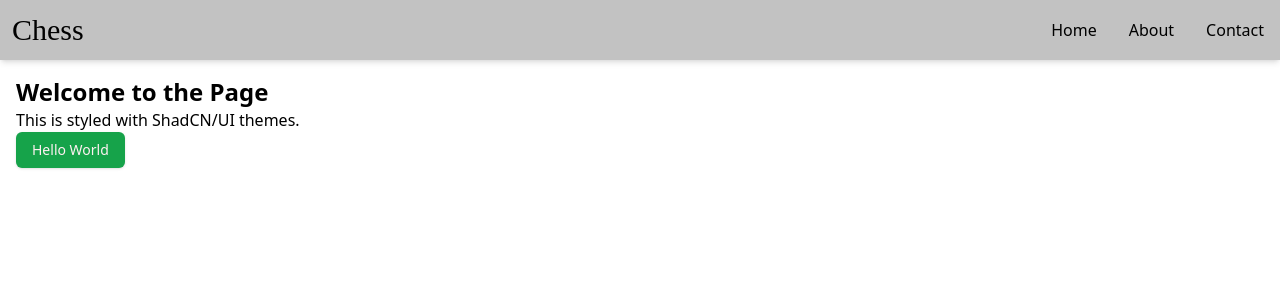
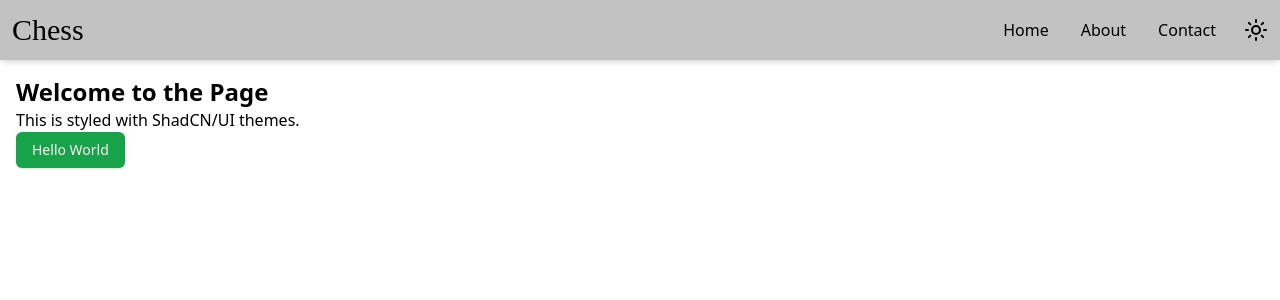
Before and after one commit to Amaan-Kazi/Chess, a Next.js app in the folder frontend/: page / in a window 1280 px wide. Shown: the top 300 px of the page. Built offline with nearby package versions, Linux system fonts and the light colour scheme; a web font is replaced by a local one.

Commit message:
Theme switcher

```diff
--- a/frontend/src/components/navbar.tsx
+++ b/frontend/src/components/navbar.tsx
@@ -1,11 +1,16 @@
 "use client";
 import "../../public/fonts.css";
+
 import { useState } from "react";
-import { Menu, X } from 'lucide-react';
+import { useTheme } from "next-themes";
+import { Menu, X, Sun, Moon } from 'lucide-react';
 
 export default function Navbar({ activePage }: { activePage: string }) {
+  const { theme, setTheme } = useTheme();
   const [menuOpen, setMenuOpen] = useState(false);
+
   console.log(activePage);
+
   return (
     <>
       <style>{`
@@ -18,12 +23,13 @@ export default function Navbar({ activePage }: { activePage: string }) {
         }
       `}</style>
 
-      <nav className="navbar-background shadow-md w-full flex justify-between items-center">
+      <nav className="flex navbar-background shadow-md">
+        <div className="w-full flex justify-between items-center">
           <div className="text-3xl font-academiaM54 p-3">Chess</div>
 
           {/* Button for expanding navbar vertically on small devices */}
           <button
-          className="block md:hidden mr-3"
+            className="block md:hidden"
             onClick={() => setMenuOpen(!menuOpen)}
           >
             {menuOpen ? <X className="w-6 h-6"/> : <Menu className="w-6 h-6"/>}
@@ -45,6 +51,15 @@ export default function Navbar({ activePage }: { activePage: string }) {
               Contact
             </a>
           </div>
+        </div>
+
+        {/* Theme switch button */}
+        <button
+          className="mx-3"
+          onClick={() => setTheme(theme === "light" ? "dark" : "light")}
+        >
+          {theme === "light" ? <Moon /> : <Sun />}
+        </button>
       </nav>
     </>
   );
```
Lines whose indentation alone changed are shown as unchanged.
